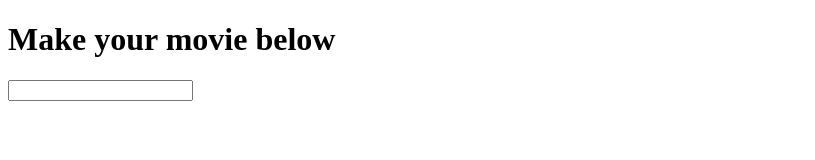
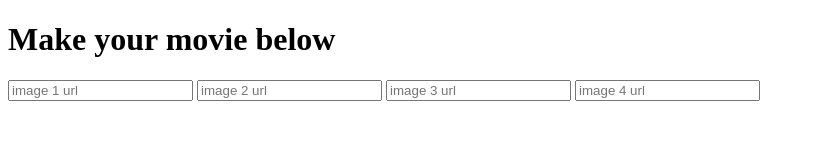
Before and after one commit to wiwum/other-projects, a plain HTML site: page maker of movies/index.html in a window 1280 px wide. Shown: the whole page, without its empty margins (0-815 px from the left). Drawn offline with Linux system fonts and the light colour scheme.

Commit message:
Update index.html

```diff
--- a/maker of movies/index.html
+++ b/maker of movies/index.html
@@ -7,7 +7,10 @@
 
 <body>
   <H1>Make your movie below</H1>
-  <input/>
+  <input type='text' id='im1src' placeholder='image 1 url' value='' />
+  <input type='text' id='im2src' placeholder='image 2 url' value='' />
+  <input type='text' id='im3src' placeholder='image 3 url' value='' />
+  <input type='text' id='im4src' placeholder='image 4 url' value='' />
   <img id='image' name='im1' src=''>
   <img id='image' name='im2' src=''>
   <img id='image' name='im3' src=''>
```
